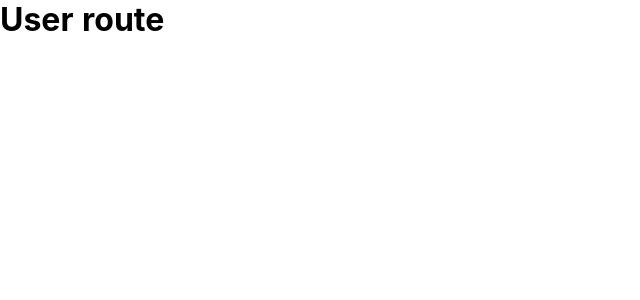
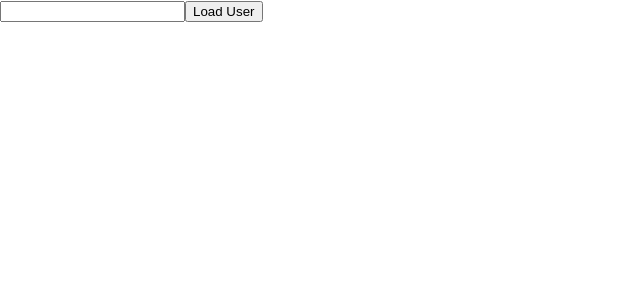
Before and after one commit to MuhtasimMusfiqZarab/first-nuxtjs-app, a Nuxt app: page /users in a window 1280 px wide. Shown: the top 300 px of the page, without its empty margins (0-640 px from the left). Built offline with nearby package versions, Linux system fonts and the light colour scheme.

Commit message:
adding links & navigating around

```diff
--- a/pages/index.vue
+++ b/pages/index.vue
@@ -1,5 +1,7 @@
 <template>
-  <div class="container">This is the server rendered app!</div>
+  <div class="container">
+    <nuxt-link to="/users">users</nuxt-link>
+  </div>
 </template>
 
 <script>
--- a/pages/users/index.vue
+++ b/pages/users/index.vue
@@ -1,3 +1,25 @@
 <template>
-  <h1>User route</h1>
+  <div>
+    <!-- binding it to the userId data property -->
+    <input type="text" v-model="userId" />
+    <button @click="onLoadUser">Load User</button>
+  </div>
 </template>
+
+
+
+<script>
+export default {
+  data() {
+    return {
+      userId: ""
+    };
+  },
+  // programmatic navigation for userId input
+  methods: {
+    onLoadUser() {
+      this.$router.push(`/users/${this.userId}`);
+    }
+  }
+};
+</script>
```
